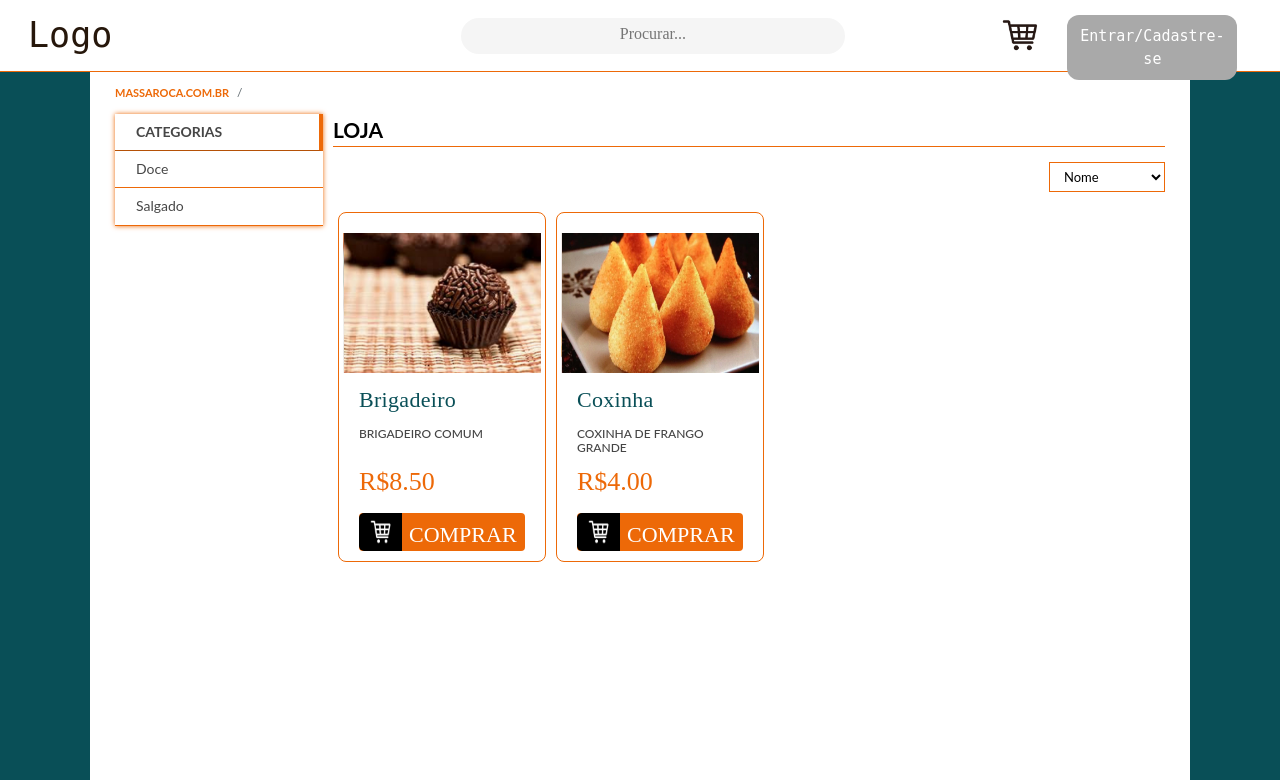
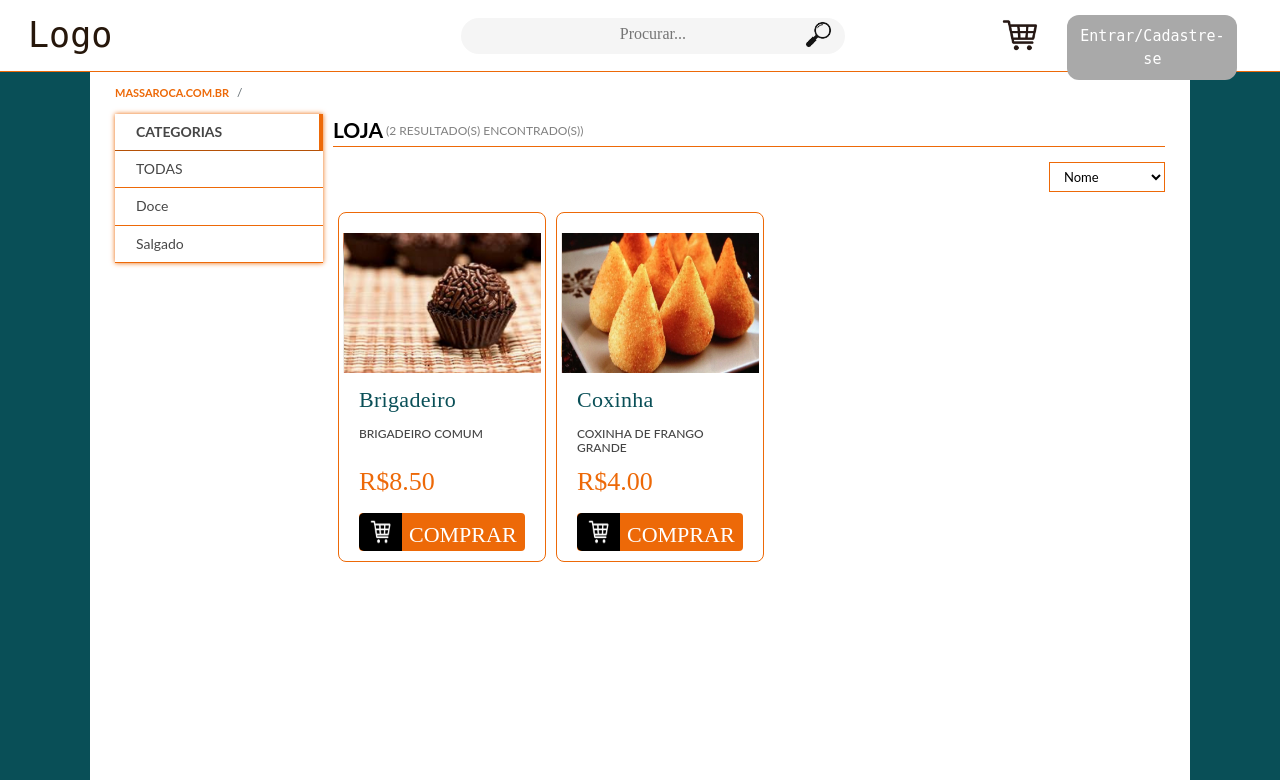
Before and after one commit to MathiasDias/paes_tania, a Django app: page /loja/ in a window 1280 px wide. Shown: the top 780 px of the page. Run offline with Django 3.2, Linux system fonts and the light colour scheme; data comes from the database, SQL or seed files in the repository; both versions use the stored data as it was after the commit; some libraries are stand-ins or nearby versions.

Commit message:
Barra de pesquisa Finalizada | Ajustes Layout

```diff
--- a/loja/static/styles.css
+++ b/loja/static/styles.css
@@ -72,6 +72,13 @@ body {
     flex-direction: column;
     transform: translateZ(0);
     align-self: center;
+}
+
+.botao_pesquisa {
+    width: 33px;
+    float: right;
+    position: absolute;
+    right: 10px;
 }
 
 .pesquisa {
@@ -444,6 +451,15 @@ li.item {
     font-weight: bold;
     border-bottom: 1px solid #ED6908;
     margin-bottom: 15px;
+    display: flex;
+}
+
+.resultados {
+    color: grey;
+    font-size: 12px;
+    font-weight: normal;
+    padding-top: 8px;
+    margin-left: 3px;
 }
 
 .escolher-ordem {
--- a/loja/templates/loja/layout.html
+++ b/loja/templates/loja/layout.html
@@ -16,8 +16,10 @@
                 Logo
             </div>
             <div class="procura">
-                <form>
-                    <input class="pesquisa" id="procura" placeholder="Procurar..." type="text"/>
+                <form action="{% url 'pesquisa' %}" method="post">
+                {% csrf_token %}
+                    <input class="pesquisa" name="pesquisa" placeholder="Procurar..." type="text"/>
+                    <input type="image"src="{% static '/images/pesquisa.png' %}" alt="Pesquisar" class="botao_pesquisa">
                 </form>
             </div>
             <a href="{% url 'carrinho' %}"><img src="{% static '/images/shop-cart.png' %}" alt="Carrinho" class="cart"></a>
--- a/loja/templates/loja/loja.html
+++ b/loja/templates/loja/loja.html
@@ -23,6 +23,9 @@
                     {% else %}
                     {{ cat }}
                     {% endif %}
+                    <div class="resultados">
+                        ({{num}} resultado(s) encontrado(s))
+                    </div>
                 </div>
                 <div class="ordenar">
                     <select id="ordem" onchange="location = this.value;" class="escolher-ordem" data-role="sorter">
@@ -71,6 +74,9 @@
                 <div class="categorias">
                     <ol>
                         <li class="item" style="cursor: auto; border-right:4px solid #ED6908; border-bottom: 1px solid #b55107;"><strong>CATEGORIAS</strong></li>
+                        <li class="item">
+                            <a class="redir" href="{% url 'loja' %}">TODAS</a>
+                        </li>
                         {% for categoria in categorias %}
                         <li class="item">
                             <a class="redir" href="{% url 'categoria' categoria %}">{{ categoria }}</a>
--- a/loja/urls.py
+++ b/loja/urls.py
@@ -14,6 +14,7 @@ urlpatterns = [
     path("loja/carrinho", views.view_cart, name="carrinho"),
     path("loja/carrinho/limpar", views.clear_cart, name="limpar_carrinho"),
     path("loja/", views.loja_principal, name="loja"),
+    path("loja/procurar/", views.pesquisa, name="pesquisa"),
     path("loja/carrinho/add/<int:produto_id>", views.add_quantidade, name="add_quantidade"),
     path("loja/carrinho/rem/<int:produto_id>", views.rem_quantidade, name="rem_quantidade"),
     path("loja/<ordem>", views.loja_principal, name="loja_ordem"),
--- a/loja/views.py
+++ b/loja/views.py
@@ -161,12 +161,14 @@ def loja_produto(request, produto_id):
 def loja_principal(request, ordem="Nome"):
     try:
         produtos = Produtos.objects.order_by(ordem)
+        num = Produtos.objects.order_by(ordem).count()
         categorias = Categorias.objects.all()
     except KeyError:
         return render(request, "loja/erro.html")
     context = {
         "produtos": produtos,
         "categorias": categorias,
+        "num": num,
         "log": request.user.is_authenticated,
         "username": request.user
     }
@@ -176,6 +178,7 @@ def loja_categoria(request, categoria):
     try:
         categoria_id = Categorias.objects.get(Nome=categoria).id
         produtos = Produtos.objects.filter(Categoriateste=categoria_id)
+        num = Produtos.objects.filter(Categoriateste=categoria_id).count()
         categorias = Categorias.objects.all()
     except KeyError:
         return render(request, "loja/erro.html")
@@ -186,6 +189,7 @@ def loja_categoria(request, categoria):
     context = {
         "produtos": produtos,
         "cat": categoria,
+        "num": num,
         "categorias": categorias,
         "log": request.user.is_authenticated,
         "username": request.user
@@ -291,3 +295,23 @@ def clear_cart(request):
     except KeyError:
         return render(request, "loja/erro.html")
     return HttpResponseRedirect(reverse("carrinho"))
+
+def pesquisa(request):
+    try:
+        pesquisa = request.POST["pesquisa"]
+        produtos = Produtos.objects.filter(Nome__icontains=pesquisa)
+        num = Produtos.objects.filter(Nome__icontains=pesquisa).count()
+        categorias = Categorias.objects.all()
+    except KeyError:
+        return render(request, "loja/erro.html")
+    except TypeError:
+        return render(request, "loja/erro.html")
+    context = {
+        "produtos": produtos,
+        "cat": pesquisa,
+        "num": num,
+        "categorias": categorias,
+        "log": request.user.is_authenticated,
+        "username": request.user
+    }
+    return render(request, "loja/loja.html", context)
```
Also changed, not shown: db.sqlite3, loja/static/images/pesquisa.png (added).
